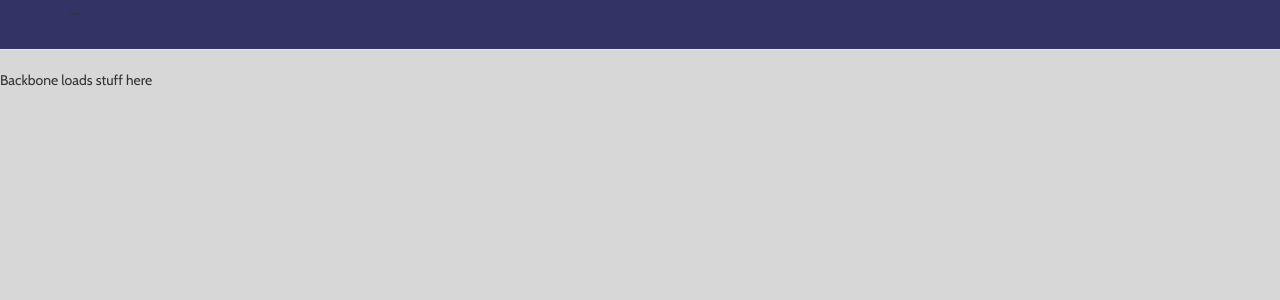
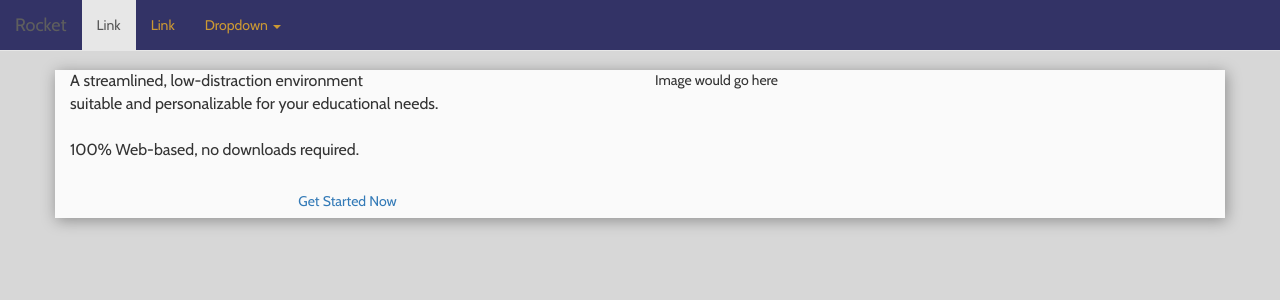
Before and after one commit to almgong/rock-et, a Django app: page / in a window 1280 px wide. Shown: the top 300 px of the page. Run offline with Django 3.2, Linux system fonts and the light colour scheme; some libraries are stand-ins or nearby versions.

Commit message:
added some styles

```diff
--- a/main/static/main/js/appViews.js
+++ b/main/static/main/js/appViews.js
@@ -1,6 +1,7 @@
 /**
- * Module that handles view logic for landing page
- *
+ * Module that handles view logic for landing page.
+ * Since Landing page is static, probably don't need
+ * any Backbone. This is here as a structural template.
  **/
 define([
 	'bb',
@@ -10,13 +11,15 @@ define([
 var LandingPageView = Backbone.View.extend({
 	$el:$('.landing-page-wrapper'),
 	render:function() {
-		console.log('eyy in views');
+		console.log('LP rendered.');
 	}
 });
 
-var landingPage = new LandingPageView();
+var landingPage;
 
 var renderLandingPage = function() {
+	landingPage = null;
+	landingPage = new LandingPageView();
 	landingPage.render();
 };
 
--- a/main/static/main/js/landing_page.js
+++ b/main/static/main/js/landing_page.js
@@ -8,7 +8,7 @@
  	function(appViews) {
  		//Wait until page load
  		$(function() {
- 			console.log('eyy in app');
+ 			console.log('Rendering landing page...');
  			appViews.renderLandingPage();
  		});
  	return {
--- a/main/templates/main/index.html
+++ b/main/templates/main/index.html
@@ -11,7 +11,9 @@
 {% block content %}
 
 	<div class="landing-page-wrapper">
-		Backbone loads stuff here
+
+		{% include 'main/landing_page.template.html' %}
+
 	</div>
 
 {% endblock content %}
--- /dev/null
+++ b/main/templates/main/landing_page.template.html
@@ -0,0 +1,23 @@
+<div class="row animated fadeInUp intro-section intro">
+
+	<div class="col-md-6 intro-text">
+		A streamlined, low-distraction environment <br />
+		suitable and personalizable for your educational
+		needs.
+
+		<br /> <br />
+
+		100% Web-based, no downloads required.
+
+		<br /> <br />
+
+		<div class="intro-get-started-btn text-center">
+			<a href="" class="btn">Get Started Now</a>
+		</div>
+	</div>
+
+	<div class="col-md-6">
+		Image would go here
+	</div>
+
+</div>
--- a/rocket/settings.py
+++ b/rocket/settings.py
@@ -126,7 +126,7 @@ STATICFILES_DIRS = (
     os.path.join(BASE_DIR, 'static'),           #/rocket/rocket/static
     os.path.join(BASE_DIR_ORIG, 'main/static'),
 )
-print STATICFILES_DIRS
+
 # Simplified static file serving.
 # https://warehouse.python.org/project/whitenoise/
 STATICFILES_STORAGE = 'whitenoise.django.GzipManifestStaticFilesStorage'
--- a/rocket/static/css/compressed/site.min.css
+++ b/rocket/static/css/compressed/site.min.css
@@ -1,2 +1,2 @@
-html,body{background-color:#D7D7D7;font-family:"Cabin",sans-serif;font-size:14px}body{padding-top:70px}.navbar-default{background-color:#336}
+html,body{background-color:#D7D7D7;font-family:"Cabin",sans-serif;font-size:14px}body{padding-top:70px}.animated-default{-vendor-animation-duration:1s;-vendor-animation-delay:1s}.navbar-default{background-color:#336}nav,.navbar-default .navbar-brand,#nav-collapse,.navbar-default .navbar-nav>li>a{color:#c93}.navbar-default .navbar-nav>li>a:hover{color:#FAFAFA}.intro-section{-webkit-box-shadow:1.5px 2.598px 14.25px 0.75px rgba(0,0,0,0.35);-moz-box-shadow:1.5px 2.598px 14.25px 0.75px rgba(0,0,0,0.35);box-shadow:1.5px 2.598px 14.25px 0.75px rgba(0,0,0,0.35);background-color:#FAFAFA}.intro-text{font-size:16px}
 /*# sourceMappingURL=site.min.css.map */
--- a/rocket/static/css/site.scss
+++ b/rocket/static/css/site.scss
@@ -1,9 +1,17 @@
 /** CSS for all styles of the site **/
 $brandGray:#D7D7D7;
 $brandDarkPurple:#333366;
-
+$brandOrange:#CC9933;
+$brandWhite:#FAFAFA;
 $brandFontFamily: 'Cabin', sans-serif;
 
+@mixin box-shadow($one, $two, $three, $four, $color) {
+    -webkit-box-shadow: $one $two $three $four $color;
+    -moz-box-shadow: $one $two $three $four $color;
+    box-shadow: $one $two $three $four $color;
+}
+
+/** global **/
 html {
 	background-color:$brandGray;
 	font-family: $brandFontFamily;
@@ -15,7 +23,33 @@ body {
 	padding-top:70px;
 }
 
+.animated-default {
+	-vendor-animation-duration: 1s;
+	-vendor-animation-delay: 1s;
+}
+
+
 /** nav **/
 .navbar-default {
 	background-color: $brandDarkPurple;
 }
+
+nav,
+.navbar-default .navbar-brand,
+#nav-collapse,
+.navbar-default .navbar-nav>li>a {
+	color:$brandOrange;
+}
+
+.navbar-default .navbar-nav>li>a:hover {
+	color:$brandWhite;
+}
+
+/** index/landing page **/
+.intro-section {
+	@include box-shadow(1.5px, 2.598px, 14.25px, 0.75px, rgba(0, 0, 0, 0.35));
+	background-color: $brandWhite;
+}
+.intro-text {
+	font-size: 16px;
+}
--- a/rocket/templates/rocket/base.html
+++ b/rocket/templates/rocket/base.html
@@ -24,13 +24,55 @@
 	<body>
 		<!-- navigation -->
 		<nav class="navbar navbar-default navbar-fixed-top">
-		  <div class="container">
-		    ...
-		  </div>
+		  <div class="container-fluid">
+		    <!-- Brand and toggle get grouped for better mobile display -->
+		    <div class="navbar-header">
+		      <button type="button" class="navbar-toggle collapsed" data-toggle="collapse" data-target="#nav-collapse" aria-expanded="false">
+		        <span class="sr-only">Toggle navigation</span>
+		        <span class="icon-bar"></span>
+		        <span class="icon-bar"></span>
+		        <span class="icon-bar"></span>
+		      </button>
+		      <a class="navbar-brand" href="#">Rocket</a>
+		    </div>
+
+		    <!-- Collect the nav links, forms, and other content for toggling -->
+		    <div class="collapse navbar-collapse" id="nav-collapse">
+		      <ul class="nav navbar-nav">
+		        <li class="active"><a href="#">Link <span class="sr-only">(current)</span></a></li>
+		        <li><a href="#">Link</a></li>
+		        <li class="dropdown">
+		          <a href="#" class="dropdown-toggle" data-toggle="dropdown" role="button" aria-haspopup="true" aria-expanded="false">Dropdown <span class="caret"></span></a>
+		          <ul class="dropdown-menu">
+		            <li><a href="#">Action</a></li>
+		            <li><a href="#">Another action</a></li>
+		            <li><a href="#">Something else here</a></li>
+		            <li role="separator" class="divider"></li>
+		            <li><a href="#">Separated link</a></li>
+		            <li role="separator" class="divider"></li>
+		            <li><a href="#">One more separated link</a></li>
+		          </ul>
+		        </li>
+		      </ul>
+
+		      <form class="navbar-form navbar-left hidden" role="search">
+		        <div class="form-group">
+		          <input type="text" class="form-control" placeholder="Search">
+		        </div>
+		        <button type="submit" class="btn btn-default">Submit</button>
+		      </form>
+
+		      <ul class="nav navbar-nav navbar-right hidden">
+		        <li><a href="#">Link</a></li>
+		      </ul>
+
+		    </div><!-- /.navbar-collapse -->
+
+		  </div><!-- /.container-fluid -->
 		</nav>
 
 		<!-- main content -->
-		<div id="base">
+		<div id="base" class="container">
 
 			{% block content %}
 			{% endblock content %}
```
Also changed, not shown: 1 other file.
